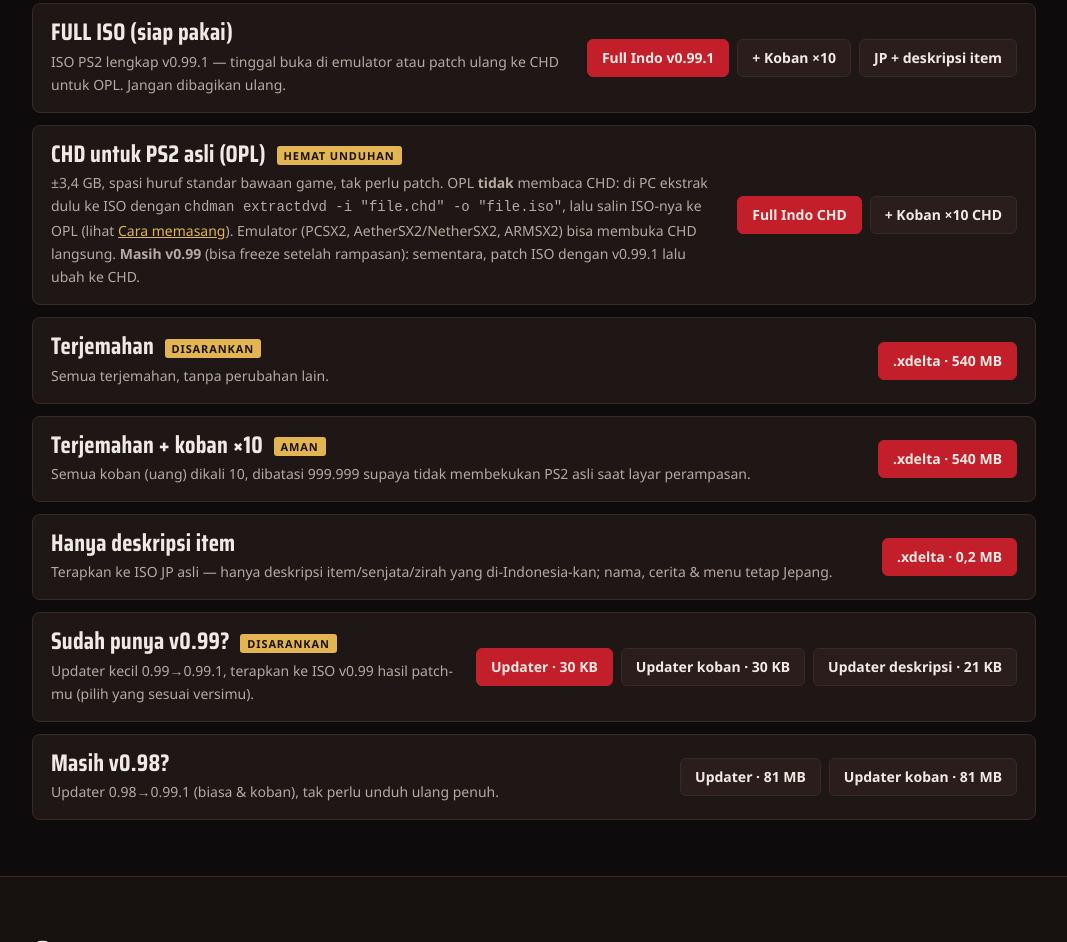
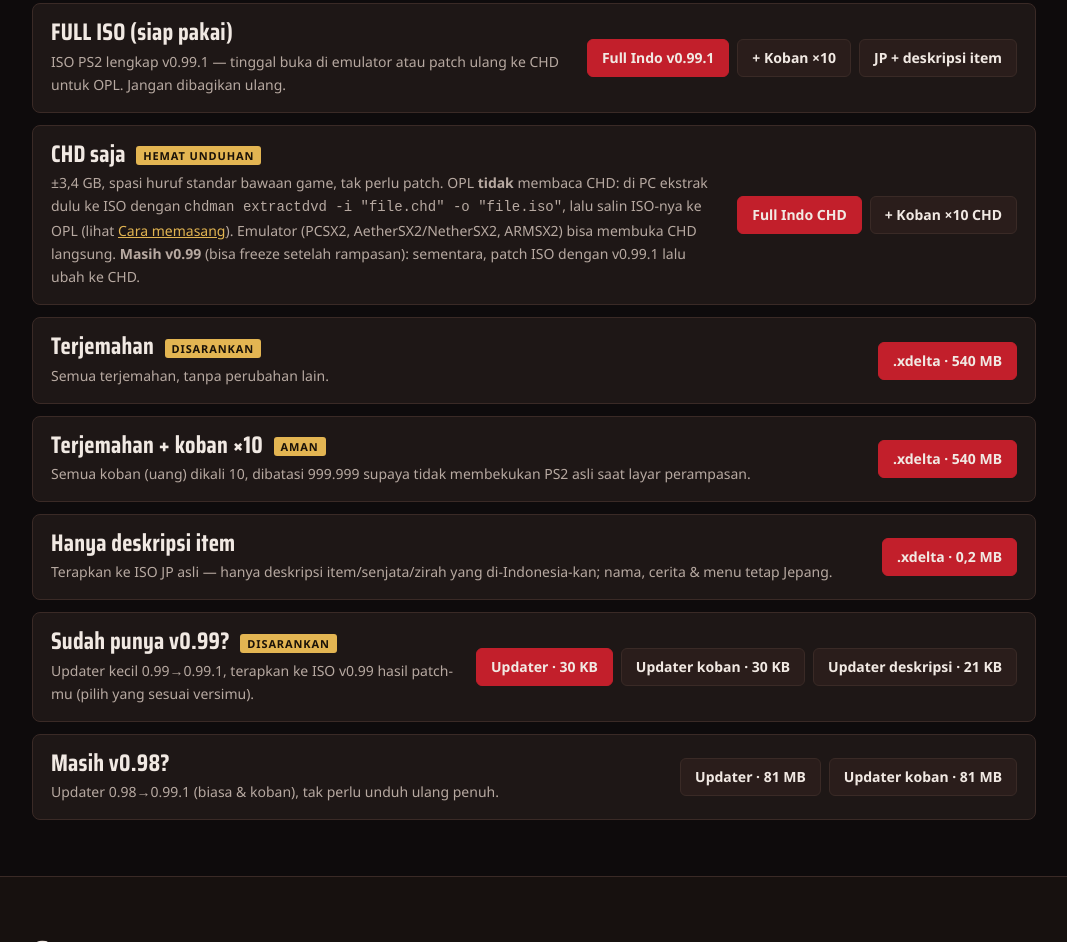
Before and after one commit to DeZer04/sengoku-basara-2-heroes-id, a plain HTML site: page ps2.html in a window 1280 px wide. Shown: the part 1660-2602 px from the top of the page, without its empty margins (106-1173 px from the left). Drawn offline with Linux system fonts and the light colour scheme.

Commit message:
change chd

```diff
--- a/ps2.html
+++ b/ps2.html
@@ -68,7 +68,7 @@
         </div>
       </div>
       <div class="dl-row">
-        <div><h3>CHD untuk PS2 asli (OPL) <span class="tag">Hemat unduhan</span></h3><p>±3,4 GB, spasi huruf standar bawaan game, tak perlu patch. OPL <b>tidak</b> membaca CHD: di PC ekstrak dulu ke ISO dengan <code>chdman extractdvd -i "file.chd" -o "file.iso"</code>, lalu salin ISO-nya ke OPL (lihat <a href="#pasang">Cara memasang</a>). Emulator (PCSX2, AetherSX2/NetherSX2, ARMSX2) bisa membuka CHD langsung. <b>Masih v0.99</b> (bisa freeze setelah rampasan): sementara, patch ISO dengan v0.99.1 lalu ubah ke CHD.</p></div>
+        <div><h3>CHD saja <span class="tag">Hemat unduhan</span></h3><p>±3,4 GB, spasi huruf standar bawaan game, tak perlu patch. OPL <b>tidak</b> membaca CHD: di PC ekstrak dulu ke ISO dengan <code>chdman extractdvd -i "file.chd" -o "file.iso"</code>, lalu salin ISO-nya ke OPL (lihat <a href="#pasang">Cara memasang</a>). Emulator (PCSX2, AetherSX2/NetherSX2, ARMSX2) bisa membuka CHD langsung. <b>Masih v0.99</b> (bisa freeze setelah rampasan): sementara, patch ISO dengan v0.99.1 lalu ubah ke CHD.</p></div>
         <div class="dl-links">
           <a class="main" href="https://pixeldrain.com/u/ZHDNtDUe">Full Indo CHD</a>
           <a href="https://pixeldrain.com/u/9GL2Z96y">+ Koban ×10 CHD</a>
```
